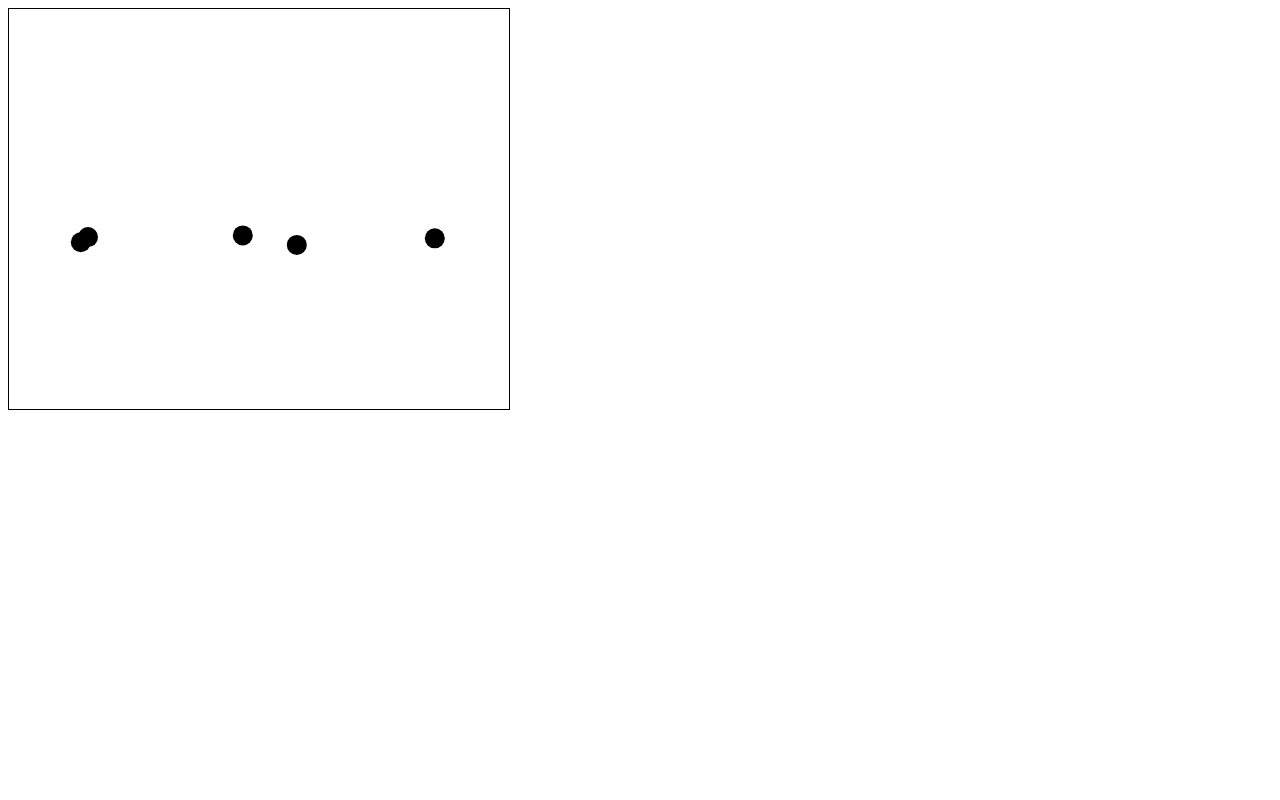
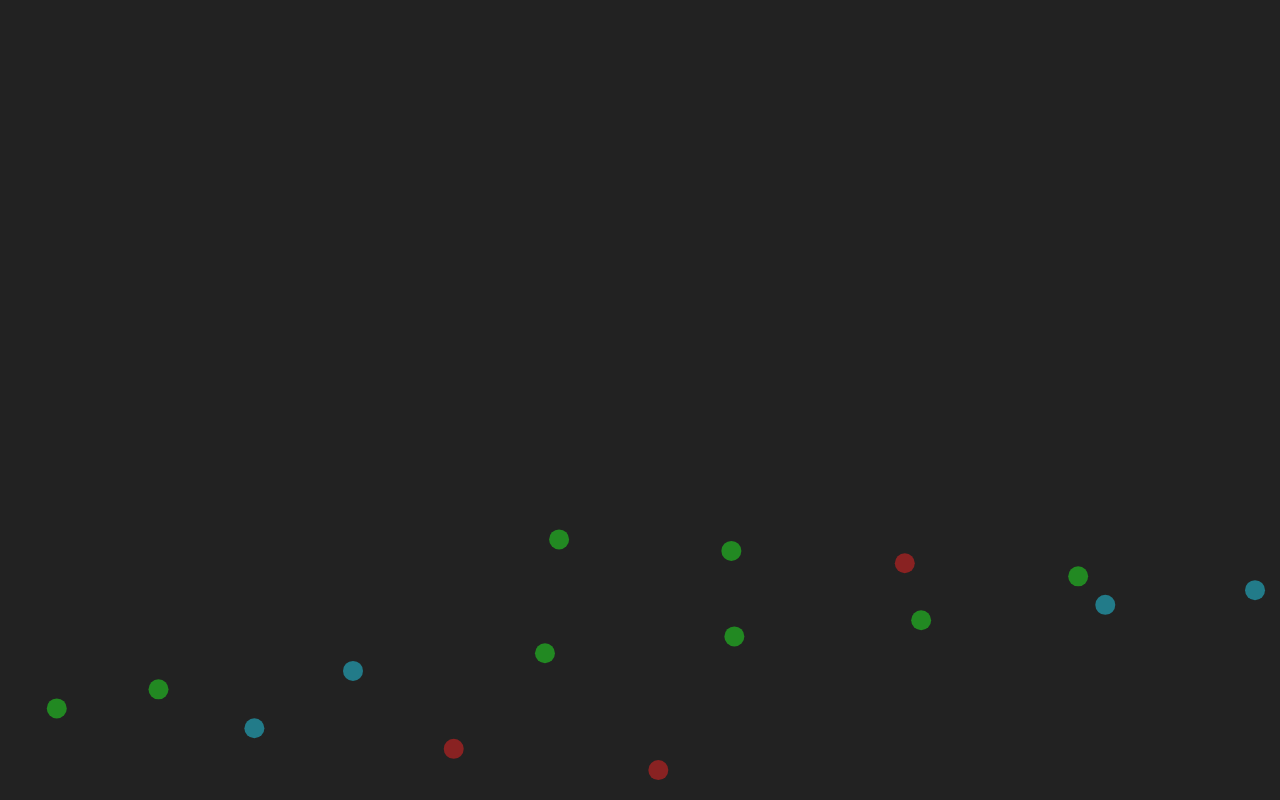
Before and after one commit to damonf/bouncyBalls, a plain HTML site: page index.html in a window 1280 px wide. Drawn offline with nearby package versions, Linux system fonts and the light colour scheme.

Commit message:
refactored balls, added some style

```diff
--- /dev/null
+++ b/ball.js
@@ -0,0 +1,84 @@
+/*jshint indent: 2,strict: true,jquery: true */
+/*globals ns: false*/
+
+(function () {
+
+  "use strict";
+
+  function Ball(options) {
+    if (!(this instanceof Ball)) {
+      return new Ball();
+    }
+
+    options = $.extend({
+      xPos: 0,
+      yPos: 0,
+      xVel: 0,
+      yVel: 0,
+      moveDelay: 0,
+      radius: 10,
+      gravity: 0,
+      airFriction: 0.003
+    }, options || {});
+
+    this._xPos = options.xPos;
+    this._yPos = options.yPos;
+    this._xVel = options.xVel;
+    this._yVel = options.yVel;
+    this._moveDelay = options.moveDelay;
+    this._radius = options.radius;
+    this._gravity = options.gravity;
+    this._airFriction = options.airFriction;
+
+    var c = Math.floor(Math.random() * 3);
+    switch (c) {
+    case 0:
+      this._color = "rgba(240, 34, 34, 0.5)";
+      break;
+    case 1:
+      this._color = "rgba(34, 212, 240, 0.5)";
+      break;
+    default:
+      this._color = "rgba(34, 240, 34, 0.5)";
+    }
+  }
+
+  Ball.prototype.move = function (boundingRect) {
+
+    if (this._moveDelay !== 0) {
+      this._moveDelay--;
+      return;
+    }
+
+    this._xPos += this._xVel;
+    this._yPos += this._yVel;
+    this._yVel += this._gravity;
+
+    this._xVel -= this._xVel * this._airFriction;
+    this._yVel -= this._yVel * this._airFriction;
+
+    if (this._xPos + this._radius > boundingRect.right && this._xVel > 0)
+      this._xVel *= -1;
+    else if (this._xPos - this._radius < boundingRect.left && this._xVel < 0)
+      this._xVel *= -1;
+
+    if (this._yPos - this._radius < boundingRect.top && this._yVel < 0)
+      this._yVel *= -1;
+    else if (this._yPos + this._radius > boundingRect.bottom && this._yVel > 0) {
+
+      this._yVel -= Math.min(1 / this._yVel, this._yVel);
+      this._yVel *= -1;
+    }
+  };
+
+  Ball.prototype.draw = function (ctx) {
+    ctx.beginPath();
+    ctx.arc(this._xPos, this._yPos, this._radius, 0, Math.PI * 2, false);
+    ctx.fillStyle = this._color;
+    ctx.fill();
+    ctx.closePath();
+  };
+
+  ns.Ball = Ball;
+
+}());
--- a/balls.js
+++ b/balls.js
@@ -1,5 +1,5 @@
 /*jshint indent: 2,strict: true,jquery: true */
-/*globals ns: false*/
+/*globals ns: false, Ball: false*/
 
 (function () {
 
@@ -9,27 +9,28 @@
 
     var balls = [];
 
-    var inc = 6 / num;
-    var vel = -3;
+    var inc = 1;
+    var vel = -(num / 2);
 
     for (var i = 0; i < num; i++) {
 
       vel += inc;
 
-      balls.push({
-        xPos : startPos.x,
-        yPos : startPos.y,
-        xVel : vel,
-        yVel : -3,
-        delay: i * 2,
-        radius: 10
-      });
+      balls.push(new ns.Ball({
+        xPos: startPos.x,
+        yPos: startPos.y,
+        xVel: vel,
+        yVel: -4,
+        moveDelay: i * 3,
+        radius: 10,
+        gravity: 0.1
+      }));
     }
 
     return balls;
   }
 
-  function Balls(bounds, options) {
+  function Balls(boundingRect, options) {
     if (!(this instanceof Balls)) {
       return new Balls();
     }
@@ -38,56 +39,22 @@
       num: 1
     }, options || {});
 
-    var cX = (bounds.right - bounds.left) / 2;
-    var cY = (bounds.bottom - bounds.top) / 2;
+    var cX = (boundingRect.right - boundingRect.left) / 2;
+    var cY = (boundingRect.bottom - boundingRect.top) / 2;
 
     this._balls = createBalls({ x: cX, y: cY }, options.num);
-    this._boundingRect = bounds;
     this._gravity = 0.1;
   }
 
-  Balls.prototype.move = function () {
-
+  Balls.prototype.move = function (boundingRect) {
     for (var i = 0; i < this._balls.length; i++) {
-
-      var b = this._balls[i];
-
-      if (b.delay !== 0) {
-        b.delay--;
-        return;
-      }
-
-      b.xPos += b.xVel;
-      b.yPos += b.yVel;
-      b.yVel += this._gravity;
-
-      if (b.xPos > this._boundingRect.right || b.xPos < this._boundingRect.left)
-        b.xVel *= -1;
-
-      if (b.yPos < this._boundingRect.top)
-        b.yVel *= -1;
-
-      if (b.yPos + b.radius > this._boundingRect.bottom) {
-
-        if (b.yVel <= this._gravity)
-          b.yVel = 0;
-        else {
-          b.yVel -= b.yVel * 0.1;
-          b.yVel *= -1;
-        }
-      }
+      this._balls[i].move(boundingRect);
     }
   };
 
   Balls.prototype.draw = function (ctx) {
     for (var i = 0; i < this._balls.length; i++) {
-      var b = this._balls[i];
-
-      ctx.beginPath();
-
-      ctx.arc(b.xPos, b.yPos, b.radius, 0, Math.PI * 2, false);
-      ctx.fill();
-      ctx.closePath();
+      this._balls[i].draw(ctx);
     }
   };
 
--- a/index.html
+++ b/index.html
@@ -6,21 +6,29 @@
     <link href="style.css" rel="stylesheet"/>
   </head>
   <body>
-    <canvas id="canvas" width="500" height="400">
-      Your browser does not support the <code>canvas</code> element.
-    </canvas>
+    <div id="bouncyBalls">
+      <canvas id="canvas" width="0" height="0">
+        Your browser does not support the <code>canvas</code> element.
+      </canvas>
+    </div>
     <script src="http://code.jquery.com/jquery-2.0.0.js"></script>
     <script src="ns.js"></script>
+    <script src="ball.js"></script>
     <script src="balls.js"></script>
     <script>
       $(function() {
         var canvas = $('#canvas')[0];
-        var balls = new ns.Balls({ left: 0, top: 0, right: canvas.width, bottom: canvas.height }, { num: 5 });
         var ctx = canvas.getContext('2d');
+        ctx.canvas.width  = window.innerWidth;
+        ctx.canvas.height = window.innerHeight;
+
+        var balls = new ns.Balls({ left: 0, top: 0, right: canvas.width, bottom: canvas.height }, { num: 15 });
 
         setInterval(function() {
+          ctx.canvas.width  = window.innerWidth;
+          ctx.canvas.height = window.innerHeight;
           ctx.clearRect(0, 0, canvas.width, canvas.height);
-          balls.move();
+          balls.move({ left: 0, top: 0, right: canvas.width, bottom: canvas.height });
           balls.draw(ctx);
         },1000/60);
 
--- a/style.css
+++ b/style.css
@@ -1 +1,7 @@
-canvas { border: solid black 1px }
+html, body {
+  width: 100%;
+  height: 100%;
+  margin: 0;
+  overflow: hidden;
+  background: #222222;
+}
```
